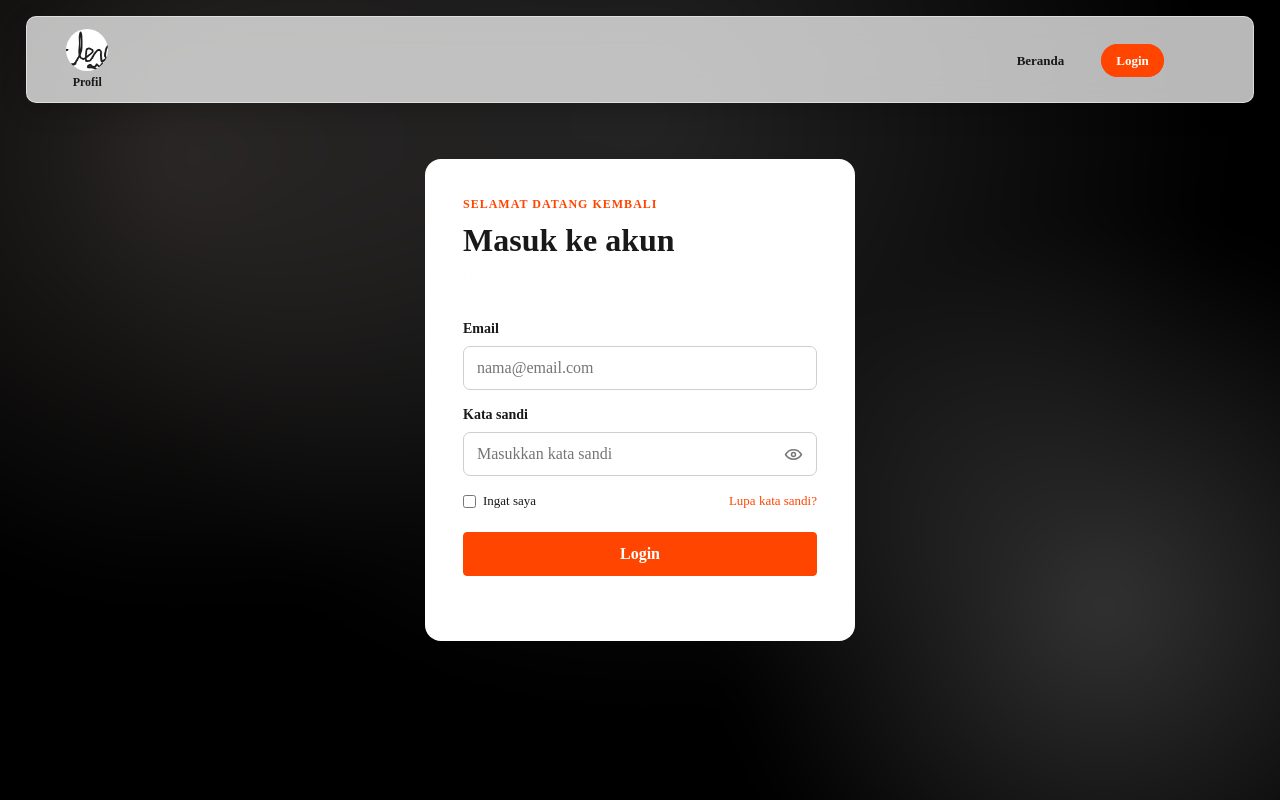
After one commit to elangrabbanialghifariyusuf-sketch/website-html, a PHP site: page /login.html in a window 1280 px wide. The commit adds this page. Run offline with PHP 8.4, Linux system fonts and the light colour scheme.

Commit message:
Improve login page and navbar styling

```diff
--- a/navigasi bar/index.html
+++ b/navigasi bar/index.html
@@ -18,6 +18,7 @@
             <li><a href="#tentang">Tentang</a></li>
             <li><a href="#layanan">Layanan</a></li>
             <li><a href="#kontak">Kontak</a></li>
+            <li><a class="login-link" href="login.html">Login</a></li>
         </ul>
     </nav>
 
--- /dev/null
+++ b/navigasi bar/login.html
@@ -0,0 +1,83 @@
+<!DOCTYPE html>
+<html lang="id">
+<head>
+    <meta charset="UTF-8">
+    <meta name="viewport" content="width=device-width, initial-scale=1.0">
+    <title>Login | Profil</title>
+    <link rel="stylesheet" href="style.css">
+</head>
+<body class="login-page">
+    <nav class="navbar">
+        <a class="profile" href="index.html">
+            <img src="Screenshot 2025-12-19 141627.png" alt="Foto profil">
+            <span>Profil</span>
+        </a>
+
+        <ul class="menu">
+            <li><a href="index.html">Beranda</a></li>
+            <li><a class="active" href="login.html">Login</a></li>
+        </ul>
+    </nav>
+
+    <main class="login-main">
+        <section class="login-card" aria-labelledby="login-title">
+            <p class="login-eyebrow">Selamat datang kembali</p>
+            <h1 id="login-title">Masuk ke akun</h1>
+            <p class="login-description">Gunakan email dan kata sandi untuk melanjutkan.</p>
+
+            <form id="login-form">
+                <label for="email">Email</label>
+                <input id="email" name="email" type="email" placeholder="nama@email.com" autocomplete="email" required>
+
+                <label for="password">Kata sandi</label>
+                <div class="password-field">
+                    <input id="password" name="password" type="password" placeholder="Masukkan kata sandi" autocomplete="current-password" minlength="6" required>
+                    <button class="password-toggle" type="button" aria-label="Tampilkan kata sandi" aria-pressed="false">
+                        <svg class="eye-icon eye-open" aria-hidden="true" viewBox="0 0 24 24" fill="none" stroke="currentColor" stroke-linecap="round" stroke-linejoin="round" stroke-width="2">
+                            <path d="M2 12s3.5-6 10-6 10 6 10 6-3.5 6-10 6S2 12 2 12Z"></path>
+                            <circle cx="12" cy="12" r="2.5"></circle>
+                        </svg>
+                        <svg class="eye-icon eye-closed" aria-hidden="true" viewBox="0 0 24 24" fill="none" stroke="currentColor" stroke-linecap="round" stroke-linejoin="round" stroke-width="2">
+                            <path d="m3 3 18 18"></path>
+                            <path d="M10.6 5.1A10.8 10.8 0 0 1 12 5c6.5 0 10 7 10 7a18 18 0 0 1-3 3.8"></path>
+                            <path d="M6.7 6.7C3.7 8.6 2 12 2 12s3.5 7 10 7a10.8 10.8 0 0 0 4.1-.8"></path>
+                            <path d="M10 10a2.5 2.5 0 0 0 3.5 3.5"></path>
+                        </svg>
+                    </button>
+                </div>
+
+                <div class="form-options">
+                    <label class="remember-option" for="remember">
+                        <input id="remember" name="remember" type="checkbox">
+                        <span>Ingat saya</span>
+                    </label>
+                    <a href="#lupa-kata-sandi">Lupa kata sandi?</a>
+                </div>
+
+                <button type="submit">Login</button>
+                <p class="login-message" id="login-message" role="status" aria-live="polite"></p>
+            </form>
+        </section>
+    </main>
+
+    <script>
+        const loginForm = document.querySelector('#login-form');
+        const loginMessage = document.querySelector('#login-message');
+        const passwordInput = document.querySelector('#password');
+        const passwordToggle = document.querySelector('.password-toggle');
+
+        passwordToggle.addEventListener('click', () => {
+            const isPasswordVisible = passwordInput.type === 'text';
+            passwordInput.type = isPasswordVisible ? 'password' : 'text';
+            passwordToggle.setAttribute('aria-label', isPasswordVisible ? 'Tampilkan kata sandi' : 'Sembunyikan kata sandi');
+            passwordToggle.setAttribute('aria-pressed', String(!isPasswordVisible));
+            passwordToggle.classList.toggle('is-visible', !isPasswordVisible);
+        });
+
+        loginForm.addEventListener('submit', (event) => {
+            event.preventDefault();
+            loginMessage.textContent = 'Form login siap dihubungkan ke sistem autentikasi.';
+        });
+    </script>
+</body>
+</html>
--- a/navigasi bar/style.css
+++ b/navigasi bar/style.css
@@ -5,14 +5,15 @@
 }
 
 body {
-    background: #a6a6a6;
-    color: #191919;
-    font-family: "Segoe UI", sans-serif;
+    background: #060606;
+    color: #f5eaea;
+    font-family: "Times New Roman", serif;
 }
 
 .navbar {
     align-items: center;
     background: #ffffff;
+    border-radius: 10px;
     display: flex;
     justify-content: space-between;
     min-height: 86px;
@@ -25,6 +26,7 @@ body {
     flex-direction: column;
     gap: 4px;
     text-decoration: none;
+    transform: translateX(-50px);
 }
 
 .profile img {
@@ -38,7 +40,7 @@ body {
 .profile span {
     color: #191919;
     font-size: 12px;
-    font-weight: 600;
+    font-weight: bold;
 }
 
 .menu {
@@ -49,19 +51,35 @@ body {
 }
 
 .menu a {
-    border-bottom: 1px solid transparent;
+    border: 1px solid transparent;
+    border-radius: 999px;
     color: #191919;
     font-size: 13px;
     font-weight: 600;
-    padding: 8px 0;
+    padding: 8px 14px;
     text-decoration: none;
-    transition: color 300ms ease, border-color 300ms ease;
+    transition: background-color 300ms ease, color 300ms ease, border-color 300ms ease;
 }
 
 .menu a:hover,
 .menu a.active {
-    border-bottom-color: orangered;
-    color: orangered;
+    background-color: orangered;
+    border-color: orangered;
+    color: #ffffff;
+}
+
+.menu a.login-link {
+    background-color: orangered;
+    border: 1px solid orangered;
+    border-radius: 999px;
+    color: #ffffff;
+    padding: 8px 16px;
+}
+
+.menu a.login-link:hover {
+    background-color: #0c0c0c;
+    border-color: #191919;
+    color: #ffffff;
 }
 
 main {
@@ -72,6 +90,208 @@ main {
 
 main h1 {
     margin-bottom: 12px;
+}
+
+.login-page {
+    background: #000000;
+    isolation: isolate;
+    overflow-x: hidden;
+    position: relative;
+}
+
+.login-page::before {
+    background:
+        radial-gradient(circle at 18% 24%, rgba(78, 72, 70, 0.5), transparent 32%),
+        radial-gradient(circle at 82% 72%, rgba(255, 255, 255, 0.2), transparent 28%),
+        radial-gradient(circle at 50% 20%, #252525 0, #000000 56%);
+    content: "";
+    filter: blur(24px);
+    inset: -32px;
+    position: fixed;
+    transform: scale(1.08);
+    z-index: -1;
+}
+
+.login-page .navbar {
+    background: rgba(255, 255, 255, 0.72);
+    border: 1px solid rgba(255, 255, 255, 0.5);
+    box-shadow: 0 8px 24px rgba(0, 0, 0, 0.18);
+    left: 2%;
+    position: fixed;
+    right: 2%;
+    top: 16px;
+    z-index: 10;
+    -webkit-backdrop-filter: blur(14px);
+    backdrop-filter: blur(14px);
+}
+
+.login-main {
+    align-items: center;
+    display: flex;
+    justify-content: center;
+    min-height: 100vh;
+    padding: 48px 20px;
+    position: relative;
+    text-align: left;
+    z-index: 1;
+}
+
+.login-card {
+    background: #ffffff;
+    border-radius: 16px;
+    color: #191919;
+    max-width: 430px;
+    padding: 38px;
+    width: 100%;
+}
+
+.login-eyebrow {
+    color: orangered;
+    font-size: 12px;
+    font-weight: bold;
+    letter-spacing: 1px;
+    margin-bottom: 10px;
+    text-transform: uppercase;
+}
+
+.login-card h1 {
+    font-size: 32px;
+    margin-bottom: 8px;
+}
+
+.login-description {
+    color: #fffdfd;
+    margin-bottom: 28px;
+}
+
+.login-card form {
+    display: flex;
+    flex-direction: column;
+    gap: 9px;
+}
+
+.login-card form > label {
+    font-size: 14px;
+    font-weight: bold;
+    margin-top: 8px;
+}
+
+.login-card input[type="email"],
+.login-card input[type="password"],
+.password-field input {
+    border: 1px solid #cfcfcf;
+    border-radius: 7px;
+    color: #191919;
+    font: inherit;
+    padding: 12px 13px;
+    width: 100%;
+}
+
+.password-field {
+    position: relative;
+}
+
+.password-field input {
+    padding-right: 48px;
+}
+
+.password-toggle {
+    align-items: center;
+    background: transparent;
+    border: 0;
+    border-radius: 4px;
+    color: #777777;
+    display: flex;
+    height: 42px;
+    justify-content: center;
+    padding: 0;
+    position: absolute;
+    right: 5px;
+    top: 1px;
+    width: 38px;
+}
+
+.password-toggle:hover,
+.password-toggle:focus-visible {
+    background: transparent;
+    border: 0;
+    color: rgb(252, 250, 249);
+    outline: none;
+}
+
+.eye-icon {
+    height: 19px;
+    width: 19px;
+}
+
+.eye-closed {
+    display: none;
+}
+
+.password-toggle.is-visible .eye-open {
+    display: none;
+}
+
+.password-toggle.is-visible .eye-closed {
+    display: block;
+}
+
+.login-card input[type="email"]:focus,
+.login-card input[type="password"]:focus,
+.password-field input:focus {
+    border-color: rgb(255, 255, 255);
+    outline: 2px solid rgba(255, 69, 0, 0.18);
+}
+
+.form-options {
+    align-items: center;
+    display: flex;
+    font-size: 13px;
+    justify-content: space-between;
+    margin: 8px 0 14px;
+}
+
+.remember-option {
+    align-items: center;
+    display: flex;
+    gap: 7px;
+}
+
+.remember-option input {
+    accent-color: orangered;
+}
+
+.form-options a {
+    color: orangered;
+    text-decoration: none;
+}
+
+.form-options a:hover {
+    text-decoration: underline;
+}
+
+.login-card form > button[type="submit"] {
+    background: orangered;
+    border: 1px solid orangered;
+    border-radius: 4px;
+    color: #ffffff;
+    cursor: pointer;
+    font: inherit;
+    font-weight: bold;
+    padding: 12px;
+    transition: background-color 300ms ease, border-color 300ms ease;
+}
+
+.login-card form > button[type="submit"]:hover {
+    background: #191919;
+    border-color: #191919;
+}
+
+.login-message {
+    color: #555555;
+    font-size: 13px;
+    min-height: 18px;
+    text-align: center;
 }
 
 @media (max-width: 600px) {
@@ -86,4 +306,12 @@ main h1 {
     .menu a {
         font-size: 11px;
     }
+
+    .menu a.login-link {
+        padding: 7px 10px;
+    }
+
+    .login-card {
+        padding: 28px 22px;
+    }
 }
```
